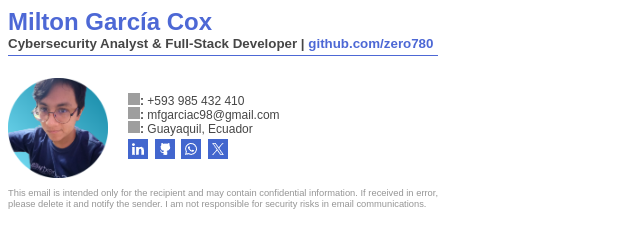
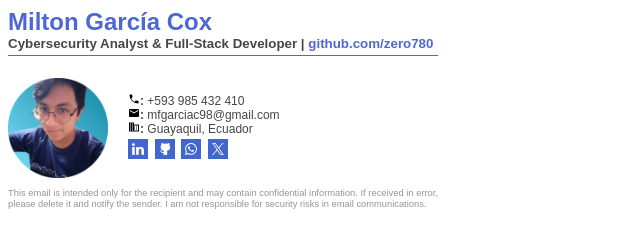
Before and after one commit to zero780/signature_template, a plain HTML site: page index.html in a window 1280 px wide. Shown: the full height of the page, 0-640 px from the left. Drawn offline with Linux system fonts and the light colour scheme; grey boxes are pictures that could not be loaded.

Commit message:
fix: updated urls svg

```diff
--- a/index.html
+++ b/index.html
@@ -24,11 +24,11 @@
             </p>
         </td>
         <td style="padding-top: 20px;">
-            <span style="font-size: 9pt; line-height: 12px; color: #464646;"><strong><img src="https://api.iconify.design/mdi/phone.svg" alt="tel" width="12" height="12">: </strong><a href="https://wa.me/593985432410" style="text-decoration: none; font-size: 9pt; line-height: 12px;  color: #464646"><span style="text-decoration: none; font-size: 9pt; line-height: 12px;  color: #464646">+593 985 432 410</span></a></span>
-            <span style="font-size: 9pt; line-height: 12px; color: #464646;"><br><span style="font-size: 9pt; line-height: 12px; color: #464646; font-weight: bold;"><img src="https://api.iconify.design/mdi/email.svg" alt="tel" width="12" height="12">: </span><a href="mailto:mfgarciac98@gmail.com" style="text-decoration: none; font-size: 9pt; line-height: 12px;  color: #464646"><span style="text-decoration: none; font-size: 9pt; line-height: 12px;  color: #464646">mfgarciac98@gmail.com</span></a></span>
+            <span style="font-size: 9pt; line-height: 12px; color: #464646;"><strong><img src="https://raw.githubusercontent.com/zero780/signature_template/refs/heads/main/assets/phone.svg" alt="tel" width="12" height="12">: </strong><a href="https://wa.me/593985432410" style="text-decoration: none; font-size: 9pt; line-height: 12px;  color: #464646"><span style="text-decoration: none; font-size: 9pt; line-height: 12px;  color: #464646">+593 985 432 410</span></a></span>
+            <span style="font-size: 9pt; line-height: 12px; color: #464646;"><br><span style="font-size: 9pt; line-height: 12px; color: #464646; font-weight: bold;"><img src="https://raw.githubusercontent.com/zero780/signature_template/refs/heads/main/assets/email.svg" alt="tel" width="12" height="12">: </span><a href="mailto:mfgarciac98@gmail.com" style="text-decoration: none; font-size: 9pt; line-height: 12px;  color: #464646"><span style="text-decoration: none; font-size: 9pt; line-height: 12px;  color: #464646">mfgarciac98@gmail.com</span></a></span>
 
             <span style=" line-height: 12px; padding-bottom: 2px; margin-bottom: 0px; padding-top: 0px; margin-top: 0px;"><br>
-                <span style="font-size: 9pt;  line-height: 12px; color: #464646; font-weight: bold;"><img src="https://api.iconify.design/mdi/building.svg" alt="tel" width="12" height="12">: </span>
+                <span style="font-size: 9pt;  line-height: 12px; color: #464646; font-weight: bold;"><img src="https://raw.githubusercontent.com/zero780/signature_template/refs/heads/main/assets/building.svg" alt="tel" width="12" height="12">: </span>
                 <span style="font-size: 9pt;  line-height: 12px; color: #464646;">Guayaquil<span>, </span></span>
                 <span style="font-size: 9pt;  line-height: 12px; color: #464646">Ecuador</span><span style="font-size: 9pt;  line-height: 12px; color: #05385f"> </span>
                 <!-- <span style="font-size: 9pt;  line-height: 12px; color: #464646">{address2}</span> -->
```
Also changed, not shown: assets/building.svg (added), assets/email.svg (added), assets/phone.svg (added).
